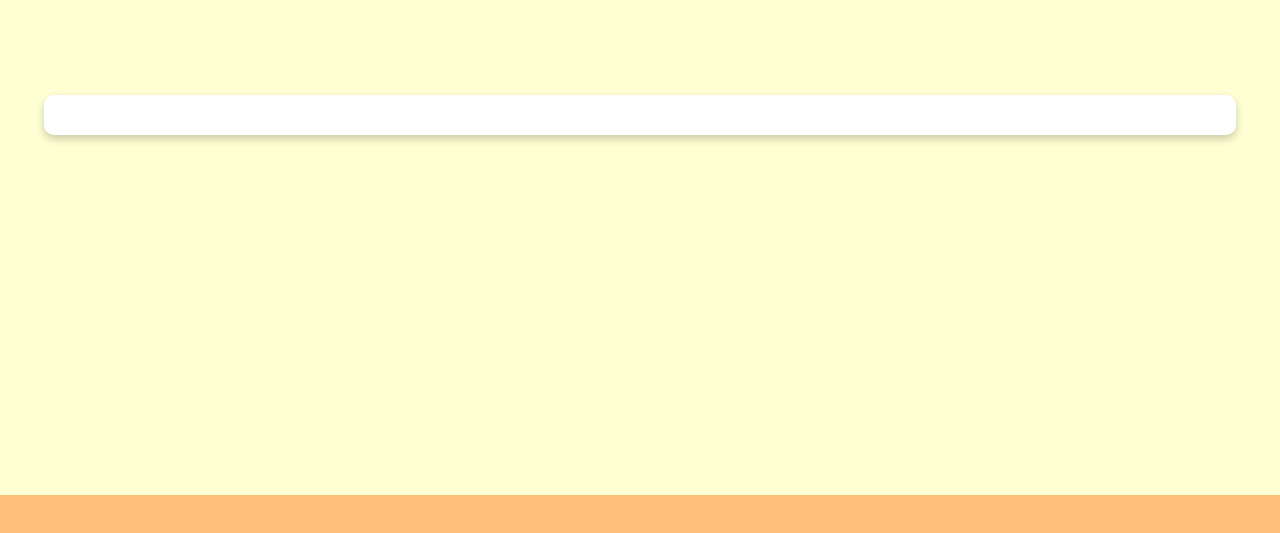
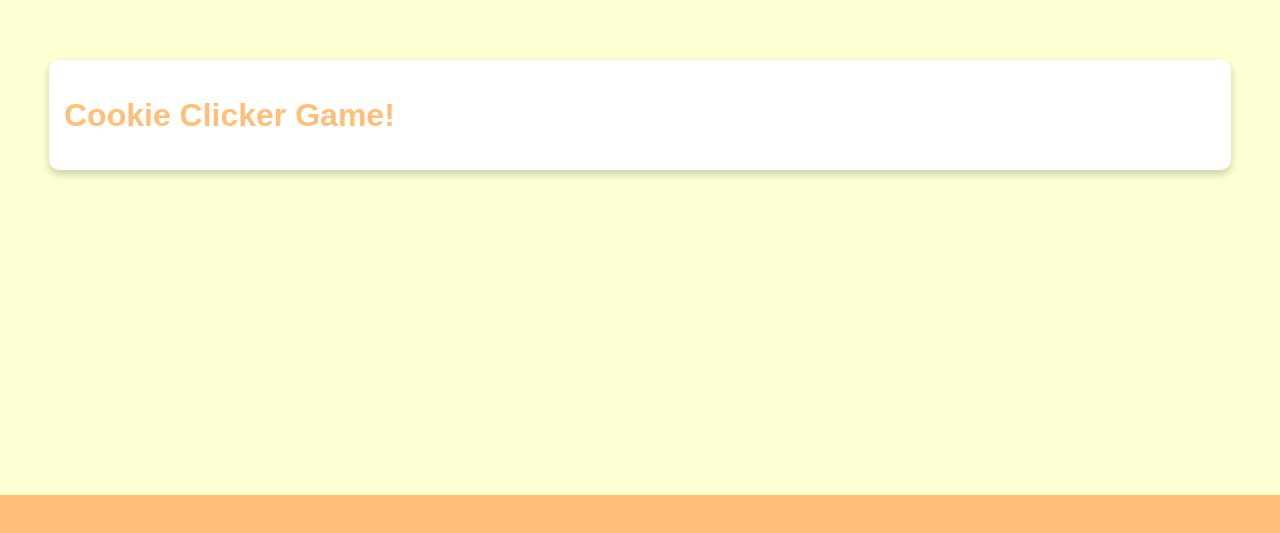
Before and after one commit to RaulBecerraB/Cookie-Clicker, a React (Vite) app: page / in a window 1280 px wide. Shown: the part 265-798 px from the top of the page. Built offline with nearby package versions, Linux system fonts and the light colour scheme.

Commit message:
feat (global.css): add h1 class to change text color to orange

```diff
--- a/index.html
+++ b/index.html
@@ -3,7 +3,6 @@
   <head>
     <meta charset="UTF-8" />
     <link rel="stylesheet" href="./src/styles/global.css">
-    <link rel="icon" type="image/svg+xml" href="/vite.svg" />
     <meta name="viewport" content="width=device-width, initial-scale=1.0" />
     <title>Cookie Clicker</title>
   </head>
--- a/src/App.jsx
+++ b/src/App.jsx
@@ -17,8 +17,8 @@ const Game = () =>
   return(
     <>
     <div>
-      <div className='container '>
-
+      <div className='navBarContainer '>
+         <h1>Cookie Clicker Game!</h1>
       </div>
     </div>
 
--- a/src/styles/game.css
+++ b/src/styles/game.css
@@ -5,6 +5,16 @@
 
     background-image: url(../assets/whiteBoard.svg);
     border: 20px black;
+}
+
+.navBarContainer
+{
+    background-color: white;
+    margin: 20px auto;
+    padding: 15px;
+    width: 90%;
+    border-radius: 10px;
+    box-shadow: 0px 4px 8px rgba(0, 0, 0, 0.2);
 }
 
 .container
--- a/src/styles/global.css
+++ b/src/styles/global.css
@@ -1,3 +1,8 @@
+h1
+{
+    color: #FFBF78;
+}
+
 body
 {
     background-color: #FEFFD2;
```
